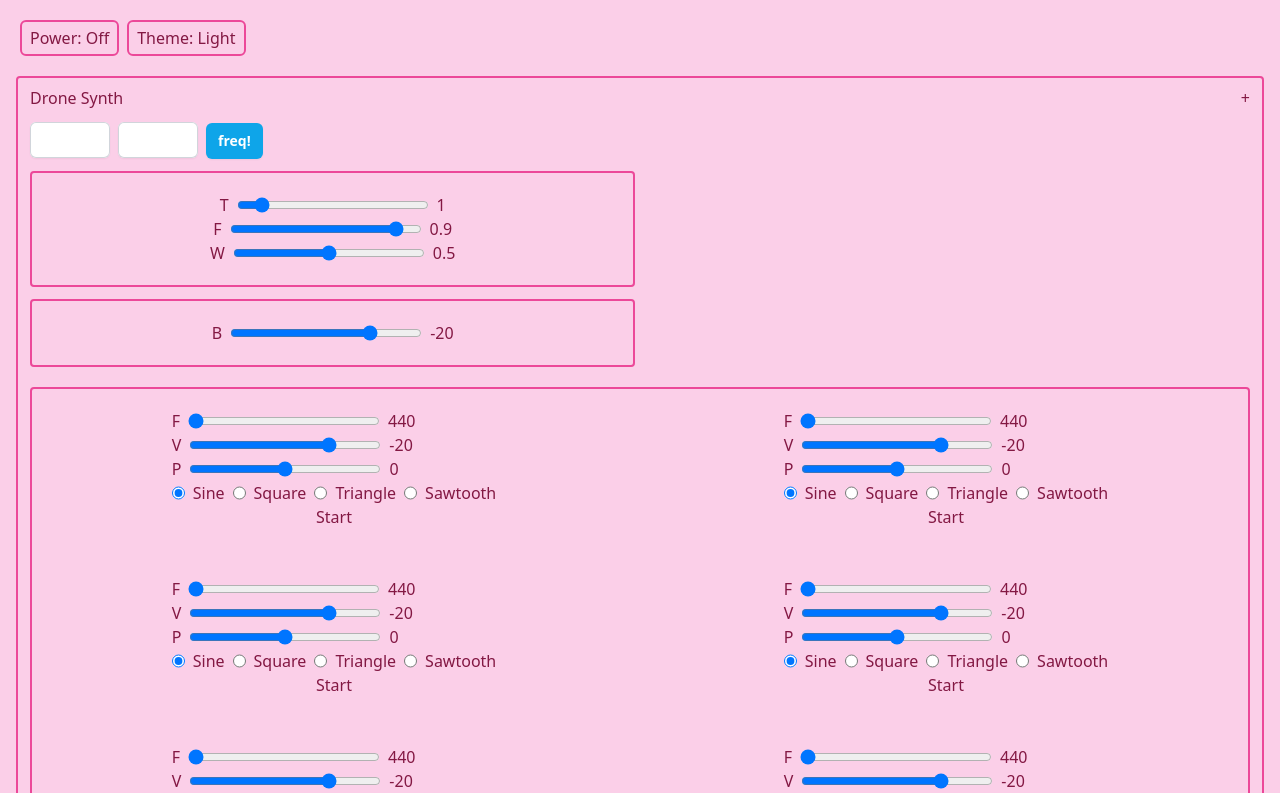
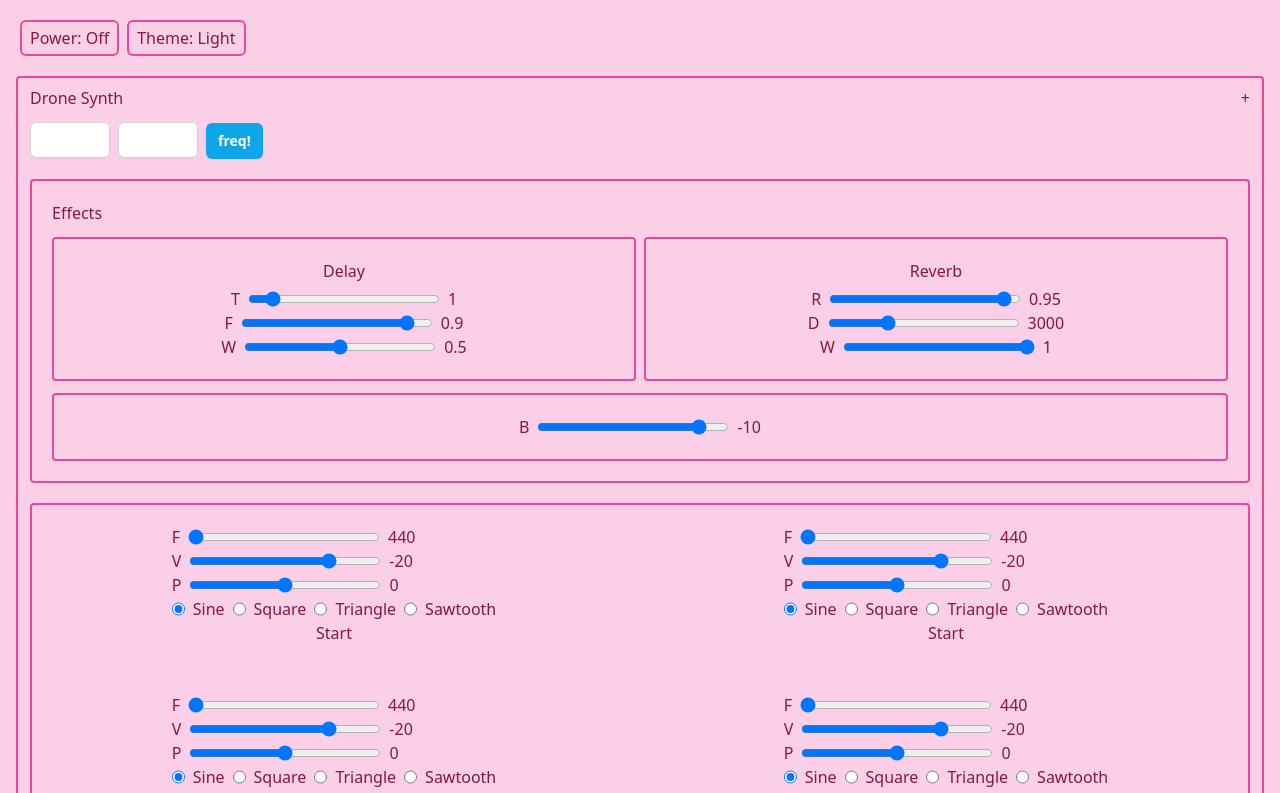
Before and after one commit to daveknapik/tone-drone, a React (Vite) app: page / in a window 1280 px wide. Shown: the top 793 px of the page. Built offline with nearby package versions, Linux system fonts and the light colour scheme.

Commit message:
Added reverb controls

```diff
--- a/src/components/DroneSynth.tsx
+++ b/src/components/DroneSynth.tsx
@@ -15,11 +15,18 @@ function DroneSynth({ oscillatorCount = 6 }: DroneSynthProps) {
   const [mainAudioEffectsBus, setMainAudioEffectsBus] =
     useState<Tone.Channel>();
   const [mainAudioEffectsBusVolume, setMainAudioEffectsBusVolume] =
-    useState(-20);
+    useState(-10);
+
   const [delay, setDelay] = useState<Tone.FeedbackDelay>();
   const [delayTime, setDelayTime] = useState(1);
   const [delayFeedback, setDelayFeedback] = useState(0.9);
   const [delayWet, setDelayWet] = useState(0.5);
+
+  const [reverb, setReverb] = useState<Tone.Freeverb>();
+  const [reverbDampening, setReverbDampening] = useState(3000);
+  const [reverbRoomSize, setReverbRoomSize] = useState(0.95);
+  const [reverbWet, setReverbWet] = useState(1);
+
   const [minFreq, setMinFreq] = useState(440);
   const [maxFreq, setMaxFreq] = useState(454);
 
@@ -28,7 +35,11 @@ function DroneSynth({ oscillatorCount = 6 }: DroneSynthProps) {
     const newChannels: Tone.Channel[] = [];
 
     // Create the effects
-    const freeverb = new Tone.Freeverb({ wet: 1 });
+    const reverb = new Tone.Freeverb({
+      dampening: 1000,
+      roomSize: 0.5,
+      wet: 1,
+    });
     const delay = new Tone.FeedbackDelay({
       delayTime: delayTime,
       feedback: delayFeedback,
@@ -38,7 +49,7 @@ function DroneSynth({ oscillatorCount = 6 }: DroneSynthProps) {
 
     const bus = new Tone.Channel({ volume: mainAudioEffectsBusVolume }).chain(
       delay,
-      freeverb,
+      reverb,
       Tone.getDestination()
     );
     bus.receive("mainAudioEffectsBus");
@@ -59,6 +70,7 @@ function DroneSynth({ oscillatorCount = 6 }: DroneSynthProps) {
     setChannels(newChannels);
     setMainAudioEffectsBus(bus);
     setDelay(delay);
+    setReverb(reverb);
 
     return () => {
       newOscillators.forEach((oscillator) => oscillator.dispose());
@@ -76,7 +88,11 @@ function DroneSynth({ oscillatorCount = 6 }: DroneSynthProps) {
     wet: delayWet,
   });
 
-  console.log(mainAudioEffectsBus?.volume.value);
+  reverb?.set({
+    dampening: reverbDampening,
+    roomSize: reverbRoomSize,
+    wet: reverbWet,
+  });
 
   if (mainAudioEffectsBus !== undefined) {
     mainAudioEffectsBus.volume.value = mainAudioEffectsBusVolume;
@@ -117,13 +133,17 @@ function DroneSynth({ oscillatorCount = 6 }: DroneSynthProps) {
   return (
     <div className="dark:text-sky-300">
       <div className="border-2 rounded border-pink-500 dark:border-sky-300 pt-2 px-3">
-        <div className="grid grid-cols-2 gap-y-3 sm:grid-cols-6">
-          <div className="col-span-1">Drone Synth</div>
+        <div className="grid grid-cols-2 gap-x-2 gap-y-3 sm:grid-cols-6">
+          <div className="col-span-full">Drone Synth</div>
           <div className="col-start-7">
             <button onClick={addOscillator}>+</button>
           </div>
           <FrequencyRangeControl handleFormSubmit={handleFormSubmit} />
-          <div className="col-start-1 col-end-4 place-items-center border-2 rounded border-pink-500 dark:border-sky-300 p-5">
+        </div>
+        <div className="grid grid-cols-1 gap-x-2 gap-y-3 md:grid-cols-2 my-5 border-2 rounded border-pink-500 dark:border-sky-300 p-5">
+          <div className="col-span-full">Effects</div>
+          <div className="col-start-1 md:col-start-1 place-items-center border-2 rounded border-pink-500 dark:border-sky-300 p-5">
+            <div className="col-span-full mb-1">Delay</div>
             <Slider
               inputName="time"
               min={0}
@@ -149,7 +169,38 @@ function DroneSynth({ oscillatorCount = 6 }: DroneSynthProps) {
               handleChange={(e) => setDelayWet(parseFloat(e.target.value))}
             />
           </div>
-          <div className="col-start-1 col-end-4 place-items-center border-2 rounded border-pink-500 dark:border-sky-300 p-5">
+          <div className="col-start-1 md:col-start-2 place-items-center border-2 rounded border-pink-500 dark:border-sky-300 p-5">
+            <div className="col-span-full mb-1">Reverb</div>
+            <Slider
+              inputName="roomSize"
+              min={0}
+              max={1}
+              value={reverbRoomSize}
+              step={0.01}
+              handleChange={(e) =>
+                setReverbRoomSize(parseFloat(e.target.value))
+              }
+            />
+            <Slider
+              inputName="dampening"
+              min={30}
+              max={10000}
+              value={reverbDampening}
+              step={0.01}
+              handleChange={(e) =>
+                setReverbDampening(parseFloat(e.target.value))
+              }
+            />
+            <Slider
+              inputName="wet"
+              min={0}
+              max={1}
+              value={reverbWet}
+              step={0.01}
+              handleChange={(e) => setReverbWet(parseFloat(e.target.value))}
+            />
+          </div>
+          <div className="col-start-1 md:col-start-1 md:col-end-3 place-items-center border-2 rounded border-pink-500 dark:border-sky-300 p-5">
             <Slider
               inputName="bus"
               min={-80}
```
